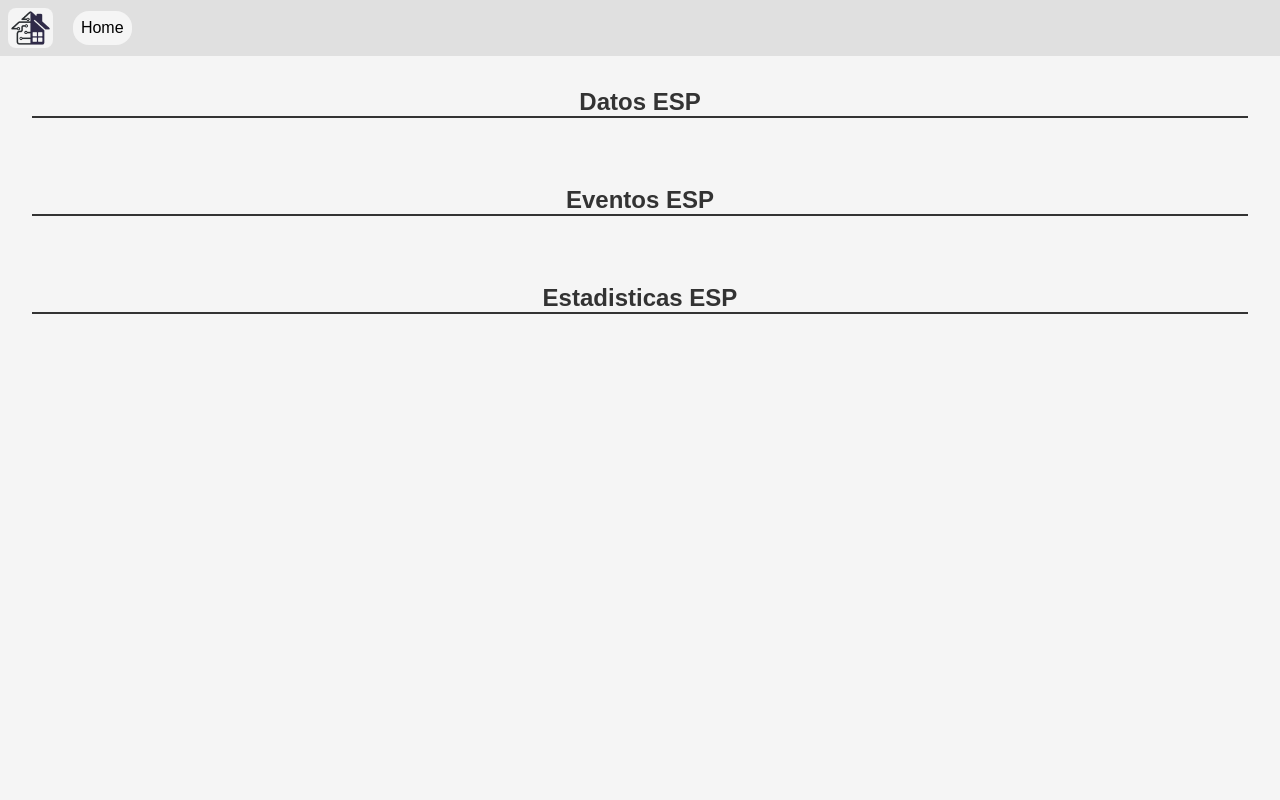
After one commit to ivogabriel19/Smart_House, a Flask app: page /details in a window 1280 px wide. The commit adds this page. Run offline with Flask 3, Linux system fonts and the light colour scheme; some libraries are stand-ins or nearby versions.

Commit message:
hacer click en el nombre del ESP te redirige a una pagina de details

```diff
--- a/server/data/devices.json
+++ b/server/data/devices.json
@@ -26,7 +26,7 @@
         "ID": "ESP01",
         "IP": "192.168.0.4",
         "MAC": "A4:E5:7C:03:7A:FC",
-        "status": "Online",
+        "status": "Offline",
         "last_seen": 1726618635.0202928,
         "type": "Actuador",
         "data": {
--- a/server/server.py
+++ b/server/server.py
@@ -174,6 +174,10 @@ def eliminar_item(device_id):
 @app.route('/')
 def index():
     return render_template('index.html')  # Renderiza el archivo index.html desde la carpeta templates
+
+@app.route('/details')
+def details_page():
+    return render_template('device.html')
 
 #ruta para que se registren los ESP
 @app.route('/register', methods=['POST'])
--- /dev/null
+++ b/server/static/details.js
@@ -0,0 +1,12 @@
+const device_id = sessionStorage.getItem('selectedDeviceID');
+const homeBtn = document.getElementById("btnHome");
+
+homeBtn.addEventListener("click", () => {
+    window.location.href = "/";
+})
+
+function getEsp(){
+    console.log(device_id);
+}
+
+window.onload = getEsp();
--- a/server/static/style.css
+++ b/server/static/style.css
@@ -85,6 +85,12 @@ header{
     }
 }
 
+.cards-container{
+    display: flex;
+    flex-wrap: wrap;
+    gap: 1em;
+}
+
 /* ########## Sections ########## */
 .esp-list{
 
@@ -289,3 +302,25 @@ header{
         }
     }
 }
+
+.stats{
+
+    .temperature-chart{
+        height: 40vh;
+        background-color: #fff;
+        padding: 20px;
+        border-radius: 8px;
+        box-shadow: 0 0 10px rgba(0, 0, 0, 0.1);
+        text-align: center;
+
+        p {
+            font-size: 1.5rem;
+            margin: 10px 0;
+        }
+
+        #temperature, #humidity {
+            font-weight: bold;
+            color: #333;
+        }
+    }
+}
--- /dev/null
+++ b/server/templates/device.html
@@ -0,0 +1,43 @@
+<!DOCTYPE html>
+<html lang="es">
+<head>
+    <meta charset="UTF-8">
+    <meta name="viewport" content="width=device-width, initial-scale=1.0">
+    <title>ESP Details</title>
+    <!-- Incluir CSS -->
+    <link rel="stylesheet" href="{{ url_for('static', filename='style.css') }}">
+    <link rel="icon" type="image/x-icon" href="{{ url_for('static', filename='home-ico.ico') }}">
+    <script src="https://cdn.socket.io/4.0.0/socket.io.min.js"></script>
+</head>
+<body>
+    <header>
+        <img src="{{ url_for('static', filename='home-logo.png') }}" alt="logo">
+        <nav>
+            <ul>
+                <li id="btnHome">Home</li>
+            </ul>
+        </nav>
+    </header>
+
+    <section class="cards">
+        <h1 class="section-title">Datos ESP</h1>
+        <main class="cards-container">
+
+        </main>
+    </section>
+
+    <section class="eventos">
+        <h1 class="section-title">Eventos ESP</h1>
+        <main class="eventos-container"></main>
+    </section>
+
+    <section class="stats">
+        <h1 class="section-title">Estadisticas ESP</h1>
+        <main class="chart-container">
+
+        </main>
+    </section>
+
+    <script src="{{ url_for('static', filename='details.js') }}"></script>
+</body>
+</html>
```
Also changed, not shown: other parts of server/static/style.css (+52 -45 lines), server/static/script.js (+13 -2 lines). Lines whose indentation alone changed are shown as unchanged.
